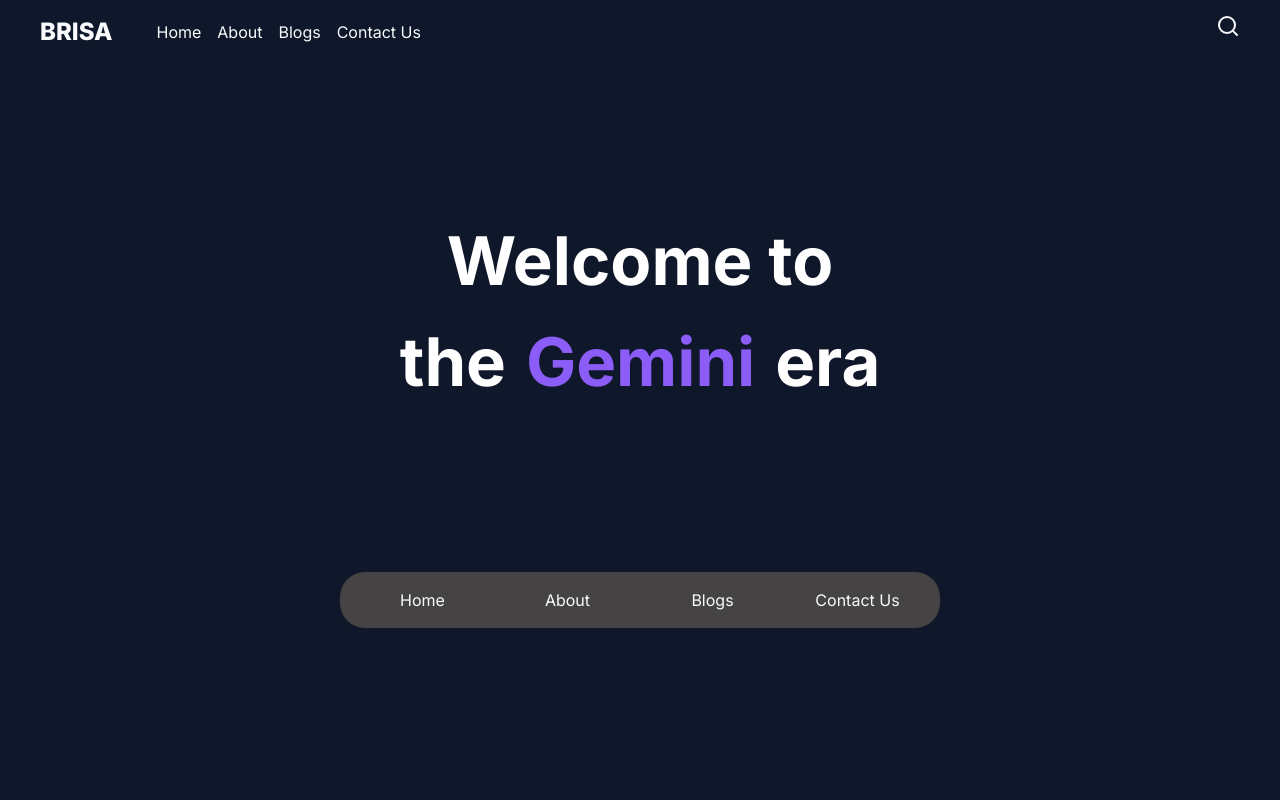
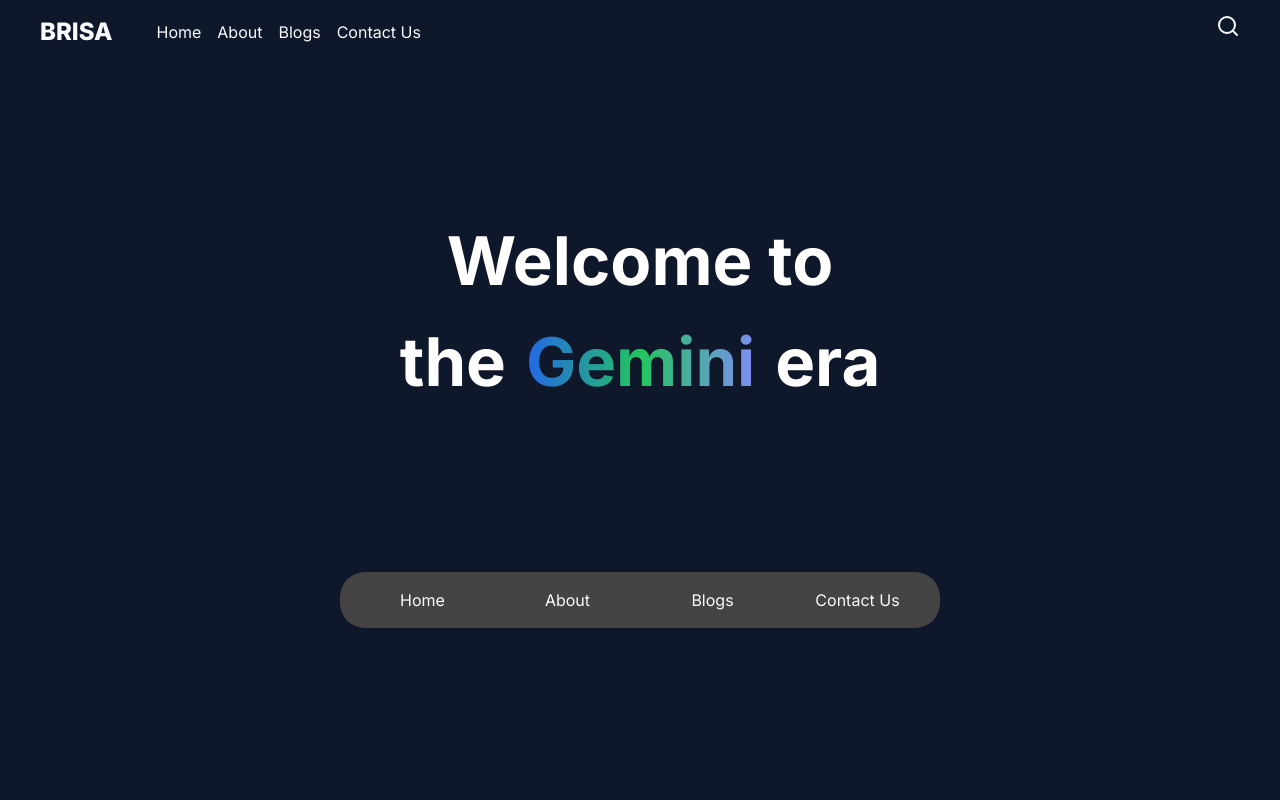
Before and after one commit to anwarjunaidkm/modern-portfolio, a Next.js app: page / in a window 1280 px wide. Shown: the top 800 px of the page. Built offline with nearby package versions, Linux system fonts and the light colour scheme.

Commit message:
name change

```diff
--- a/src/Components/Banner/Banner.tsx
+++ b/src/Components/Banner/Banner.tsx
@@ -16,7 +16,7 @@
         className="text-9xl text-center leading-normal font-bold "
       >
         {text} <br />
-        the <span className="px-1 text-violet-500">Gemini</span> era
+        the <span className="px-1 bg-gradient-to-r from-blue-600 via-green-500 to-indigo-400 inline-block text-transparent bg-clip-text" >Gemini</span> era
       </motion.h1>
     </div>
   );
--- a/src/Containers/HomePage/TextSection/TextSection.tsx
+++ b/src/Containers/HomePage/TextSection/TextSection.tsx
@@ -6,7 +6,7 @@
   return (
     <div>
       <div className="h-screen bg-primary flex justify-center flex-col items-center text-secondary w-full">
-        <motion.p
+        <motion.div
           initial={{ opacity: 0, x: -100 }}
           whileInView={{ opacity: 1, x: 0 }}
           transition={{ duration: 1 }}
@@ -26,7 +26,7 @@
           <div>
             <button className=" border px-5 text-4xl my-4 ">More info</button>
           </div>
-        </motion.p>
+        </motion.div>
       </div>
     </div>
   );
```
